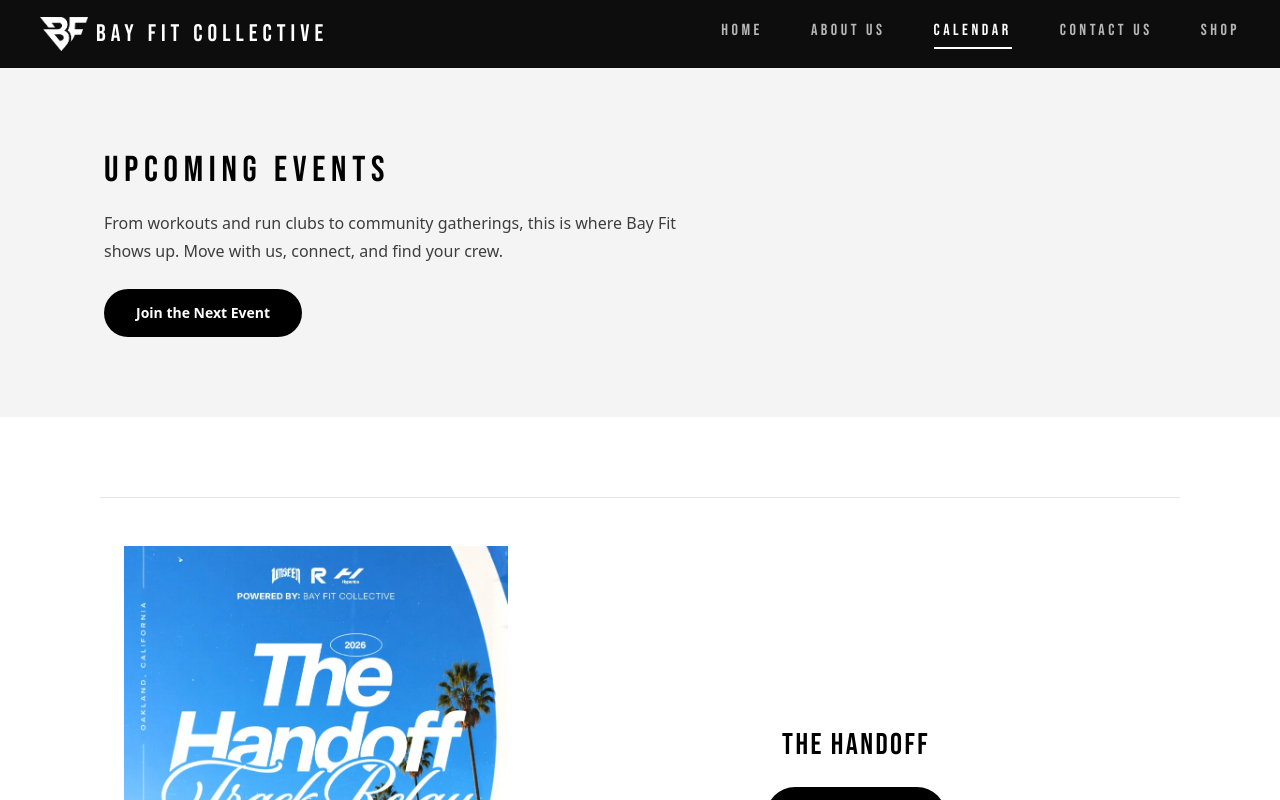
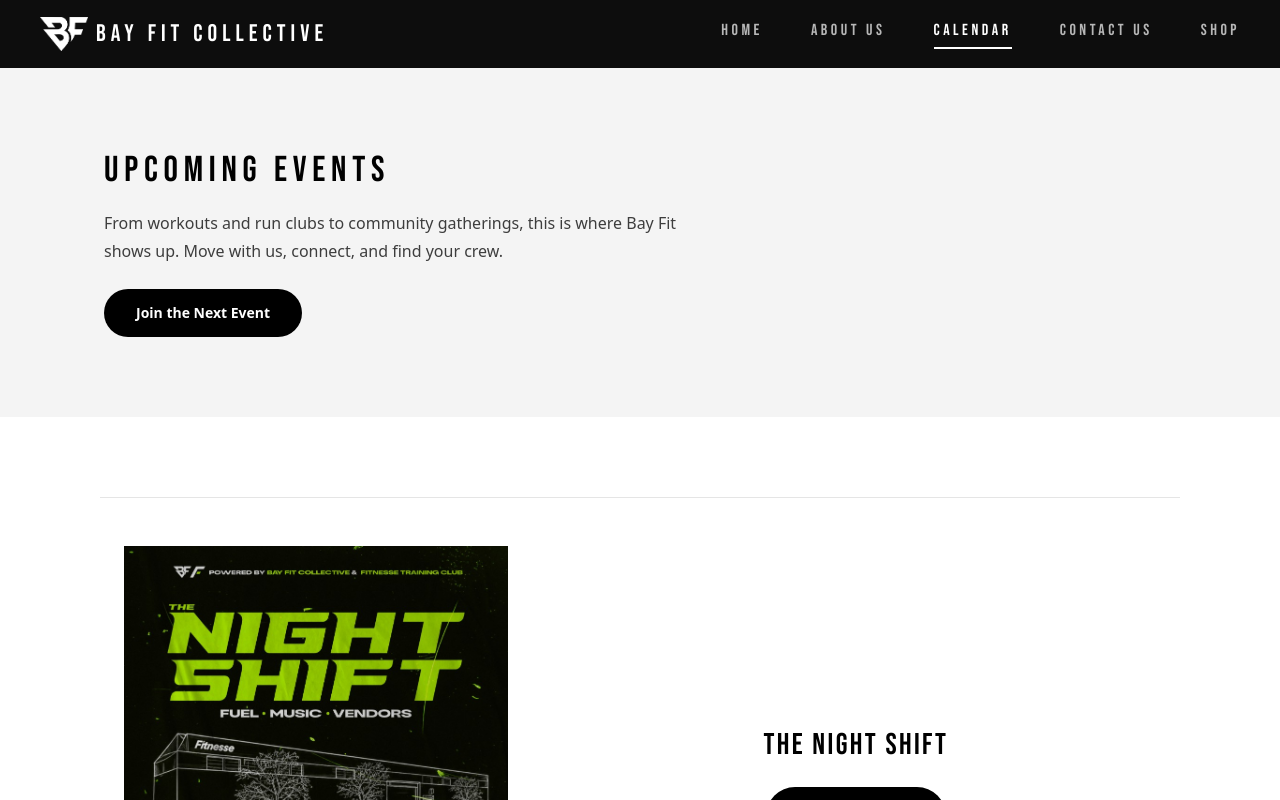
Before and after one commit to znecarey/bayfitcollective, a Next.js app: page /calendar in a window 1280 px wide. Shown: the top 800 px of the page. Built offline with nearby package versions, Linux system fonts and the light colour scheme; a web font is replaced by a local one.

Commit message:
Night Shift 08/08

```diff
--- a/src/components/calendar/calendarEvents.ts
+++ b/src/components/calendar/calendarEvents.ts
@@ -29,19 +29,19 @@
 };
 
 /** ID of the event to feature in the hero-style card. */
-export const featuredEventId = "3";
+export const featuredEventId = "5";
 
 export const calendarEvents: CalendarEvent[] = [
   {
-    id: "3",
-    title: "The Handoff",
-    dateLabel: "Saturday, July 18",
-    timeLabel: "5:30pm - 8:30pm PDT",
-    location: "Laney College Track, 900 Fallon St, Oakland CA 94607",
+    id: "5",
+    title: "The Night Shift",
+    dateLabel: "Saturday, August 8",
+    timeLabel: "5:00pm - 8:00pm PDT",
+    location: "1668 14th St, Oakland CA 94607",
     description:
-      "Community relay running event hosted by Bay Fit Collective in partnership with Unseen Run Club and Renegade Running.",
-    image: "/images/the-handoff-track-day.png",
-    href: "https://events.sweatpals.com/4d355d48",
+      "Fuel, music, and vendors — 1 mile warm up + HIIT circuit. Powered by Bay Fit Collective & Fitnesse Training Club.",
+    image: "/images/the-night-shift.png",
+    href: "https://sweatpals.com/event/night-shift-815/2026-08-08",
     featuredFlyerZoom: 1.5,
   },
 ];
```
Also changed, not shown: public/images/the-night-shift.png (added).
